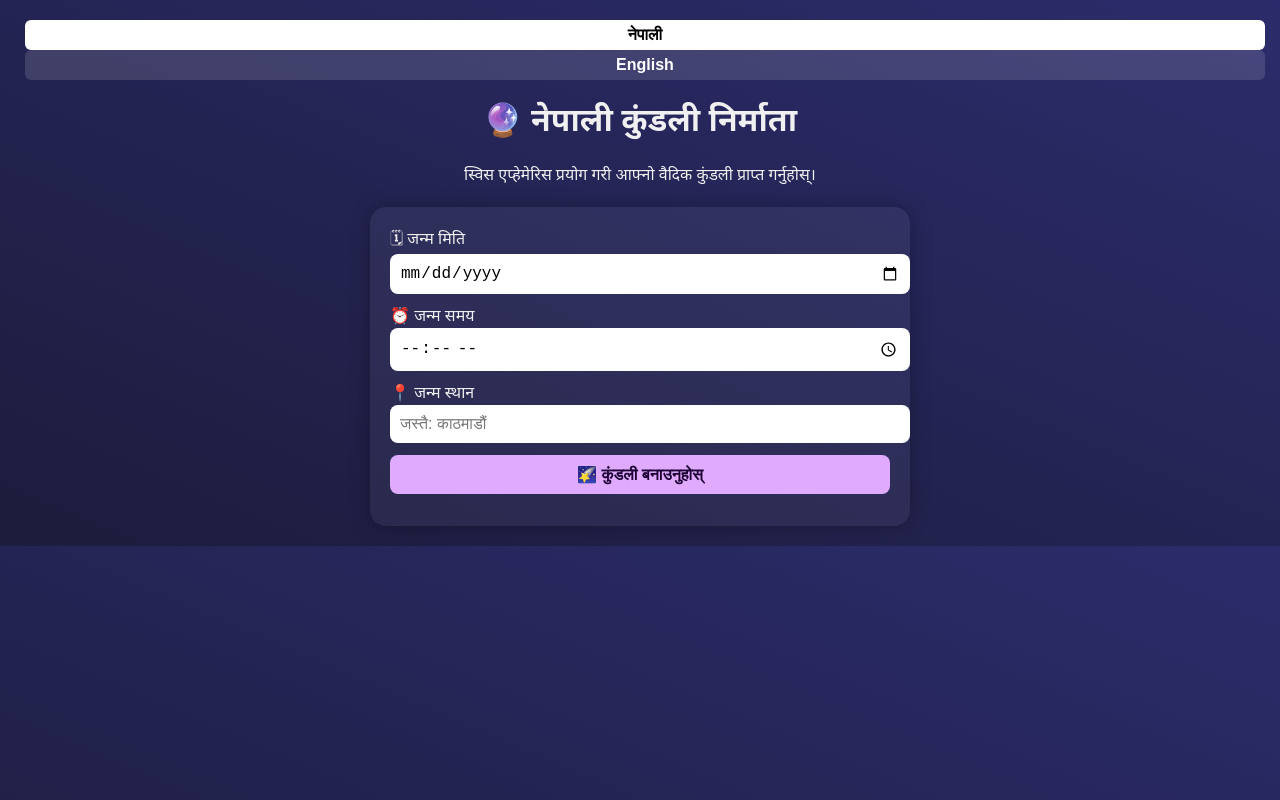
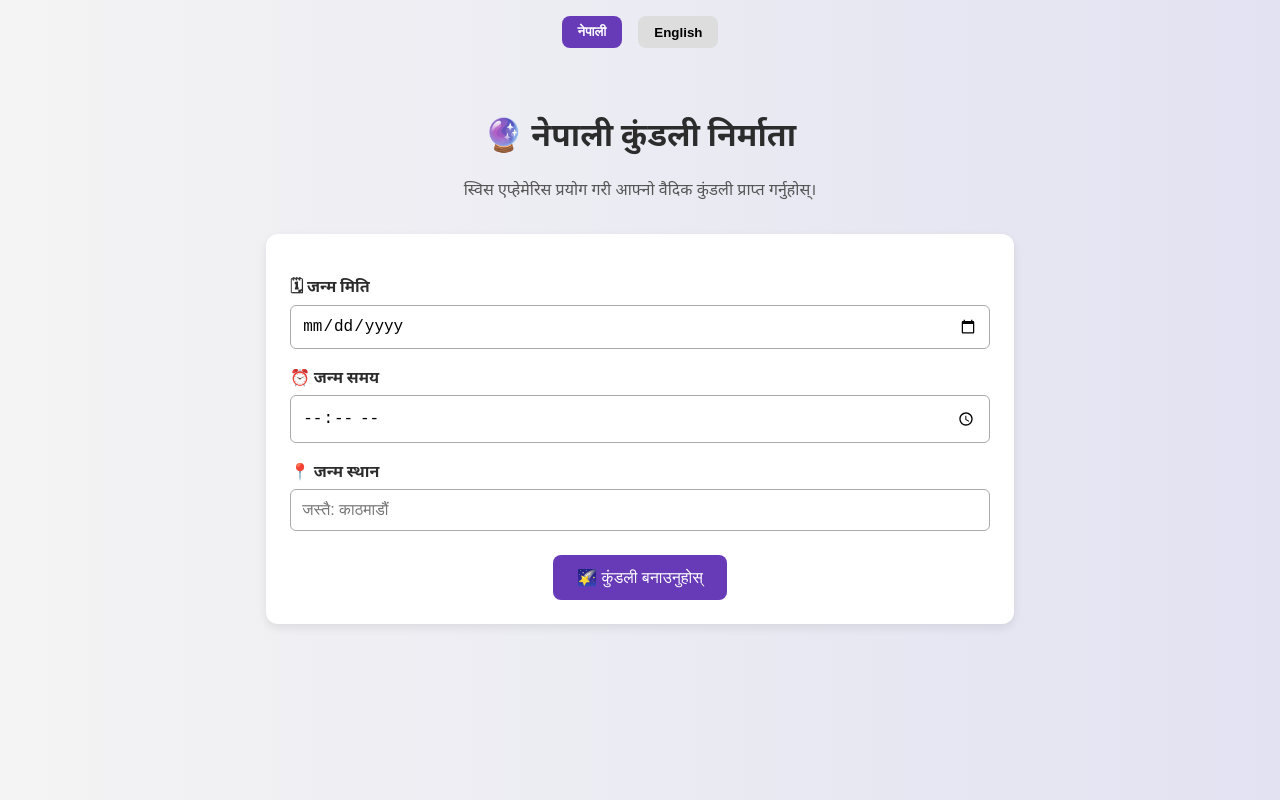
Before and after one commit to NepaliKundaliMaker/nepalikundalimaker.github.io, a plain HTML site: page index.html in a window 1280 px wide. Drawn offline with Linux system fonts and the light colour scheme.

Commit message:
Update style.css

```diff
--- a/style.css
+++ b/style.css
@@ -1,73 +1,109 @@
 body {
   margin: 0;
-  font-family: 'Noto Sans Devanagari', 'Poppins', sans-serif;
-  background: linear-gradient(to top right, #1c1c3c, #2c2c6c);
-  color: #f0f0f0;
-  padding: 20px;
+  font-family: "Poppins", "Noto Sans Devanagari", sans-serif;
+  background: linear-gradient(to right, #f4f4f4, #e2e2f2);
+  color: #2c2c2c;
+  line-height: 1.6;
+}
+
+.container,
+.card {
+  max-width: 700px;
+  margin: 2rem auto;
+  padding: 1.5rem;
+  background: #fff;
+  border-radius: 12px;
+  box-shadow: 0 4px 10px rgba(0, 0, 0, 0.08);
 }
 
 .hero {
   text-align: center;
-  margin-bottom: 20px;
+  padding-top: 1.5rem;
 }
 
-.card {
-  background: rgba(255, 255, 255, 0.05);
-  border-radius: 16px;
-  padding: 20px;
-  max-width: 500px;
-  margin: auto;
-  box-shadow: 0 0 20px rgba(0,0,0,0.3);
+h1 {
+  font-size: 2rem;
+  margin-bottom: 0.5rem;
 }
 
-input, button {
-  width: 100%;
-  margin-bottom: 12px;
-  padding: 10px;
-  border-radius: 8px;
-  border: none;
-  font-size: 16px;
+p {
+  font-size: 1rem;
+  color: #555;
 }
 
-button {
-  background: #e0aaff;
-  color: #1c0033;
-  font-weight: bold;
+label {
+  display: block;
+  margin: 1rem 0 0.3rem;
+  font-weight: 600;
+}
+
+input {
+  width: 100%;
+  padding: 0.7rem;
+  font-size: 1rem;
+  border: 1px solid #aaa;
+  border-radius: 6px;
+  box-sizing: border-box;
+}
+
+button[type="submit"] {
+  display: block;
+  margin: 1.5rem auto 0;
+  background: #673ab7;
+  color: #fff;
+  font-size: 1rem;
+  border: none;
+  padding: 0.8rem 1.5rem;
+  border-radius: 8px;
   cursor: pointer;
   transition: background 0.3s ease;
 }
 
-button:hover {
-  background: #d58bff;
+button[type="submit"]:hover {
+  background: #5a2ea5;
+}
+
+.toggle-container {
+  display: flex;
+  justify-content: center;
+  padding: 1rem;
+  gap: 1rem;
+}
+
+.toggle-container button {
+  background: #ddd;
+  border: none;
+  padding: 0.5rem 1rem;
+  font-weight: 600;
+  cursor: pointer;
+  border-radius: 8px;
+  transition: background 0.3s ease;
+}
+
+.toggle-container button.active {
+  background: #673ab7;
+  color: white;
+}
+
+#results {
+  margin-top: 2rem;
 }
 
 .hidden {
   display: none;
 }
 
-#grahaList {
+ul#grahaList {
   list-style-type: none;
   padding: 0;
-  margin-top: 10px;
+  margin-top: 1rem;
 }
 
-.toggle-container {
-  text-align: center;
-  margin-bottom: 10px;
+ul#grahaList li {
+  margin: 0.5rem 0;
+  padding: 0.6rem;
+  background: #f5f5fb;
+  border-left: 5px solid #673ab7;
+  border-radius: 6px;
+  font-size: 1rem;
 }
-
-.toggle-container button {
-  background: #ffffff20;
-  border: none;
-  padding: 6px 12px;
-  margin: 0 5px;
-  border-radius: 6px;
-  color: #fff;
-  font-weight: bold;
-  cursor: pointer;
-}
-
-.toggle-container button.active {
-  background: #fff;
-  color: #000;
-}
```
